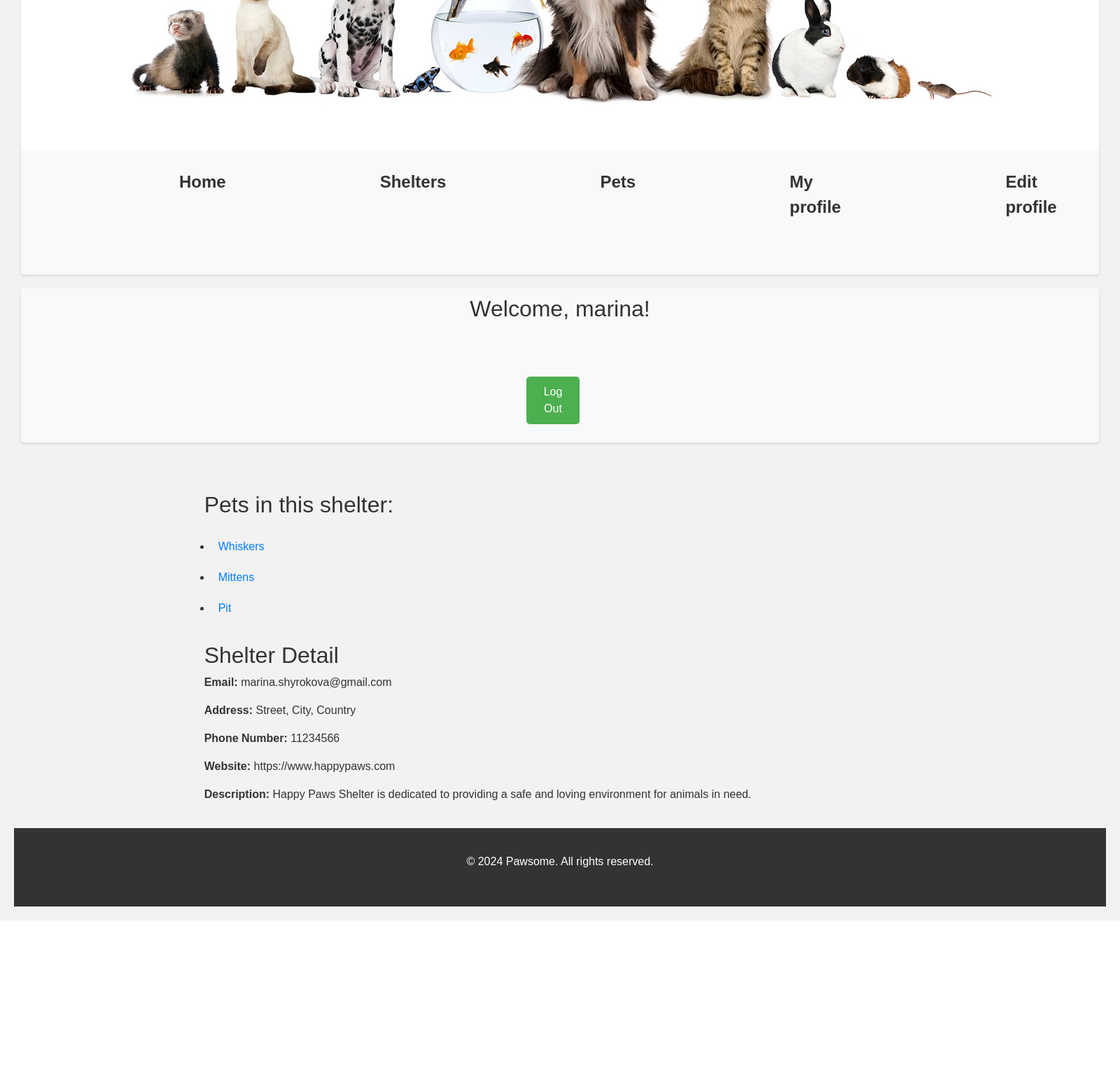
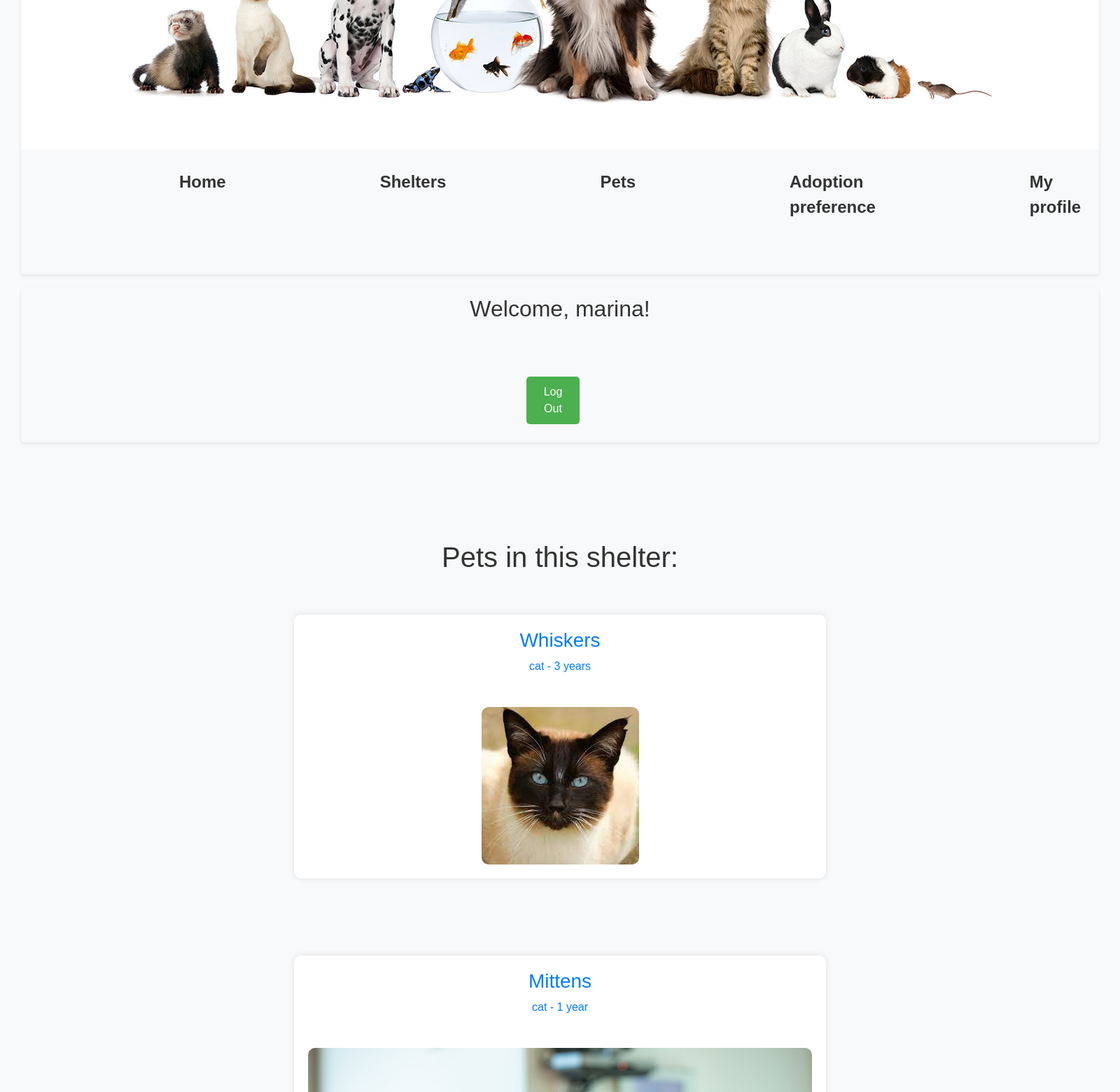
Before and after one commit to Final-Project-Group2/Pawsome, a Django app: page /shelter/1/ in a window 1600 px wide. Shown: the part 696-2256 px from the top of the page at 70% size. Before the commit the page ends 2011 px from the top, so only its background shows below. Run offline with Django 5.2, Linux system fonts and the light colour scheme; a user stored in the database is signed in; data comes from the database, SQL or seed files in the repository; some libraries are stand-ins or nearby versions.

Commit message:
Working version Adoption preference feature, optimized pet and user profiles

```diff
--- a/animal_shelter_project/animal_shelter_app/urls.py
+++ b/animal_shelter_project/animal_shelter_app/urls.py
@@ -12,7 +12,7 @@ urlpatterns =[
     path('add_pet/', AddPetView.as_view(), name='add_pet'), # added by mohsen
     path('adoption-form/<int:pet_id>/', AdoptionCreateView.as_view(), name='adoption_form'), # added by mohsen
     path('adoption-success/', AdoptionSuccessView.as_view(), name='adoption_success'),
-
+    path('pet/<int:pk>/update/', PetUpdateView.as_view(), name='edit_pet_profile'),
 ]
 
 urlpatterns += static(settings.MEDIA_URL, document_root=settings.MEDIA_ROOT) # added by mohsen
--- a/animal_shelter_project/openai_app/openai-test.py
+++ b/animal_shelter_project/openai_app/openai-test.py
@@ -1,4 +1,5 @@
 from openai import OpenAI
+
 client = OpenAI()
 
 completion = client.chat.completions.create(
@@ -8,5 +9,3 @@ completion = client.chat.completions.create(
     {"role": "user", "content": "Compose a poem that explains the concept of recursion in programming."}
   ]
 )
-
-print(completion.choices[0].message)
--- a/animal_shelter_project/openai_app/urls.py
+++ b/animal_shelter_project/openai_app/urls.py
@@ -4,5 +4,5 @@ from .views import *
 app_name = "openai_app"
 
 urlpatterns =[
-    path('adoption_preference/', adoption_preference_form_view, name='asoption_preference'),
+    path('adoption_preference/', AdoptionPreferenceFormView.as_view(), name='adoption_preference'),
 ]
--- a/animal_shelter_project/templates/base.html
+++ b/animal_shelter_project/templates/base.html
@@ -26,18 +26,21 @@
 
         <nav class="navbar navbar-expand-lg navbar-light bg-light">
             <ul class="navbar-nav">
-                <li class="nav-item"><a class="link-opacity-10-hover" href="{% url 'home' %}" class="scroll-link">Home</a></li>
+                <li class="nav-item"><a class="link-opacity-10-hover" href="{% url 'home' %}"
+                        class="scroll-link">Home</a></li>
                 <li class="nav-item"><a href="{% url 'user_managment_app:shelter_list' %}">Shelters</a></li>
                 <li class="nav-item"><a href="{% url 'animal_shelter_app:pet_list' %}" class="scroll-link">Pets</a></li>
+                <li class="nav-item"><a href="{% url 'openai_app:adoption_preference' %}" class="scroll-link">Adoption
+                        preference</a></li>
+
 
                 {% if user.is_authenticated %}
                 {% if user.is_shelter %}
                 <li><a href="{% url 'user_managment_app:shelter_profile' %}">My profile</a></li>
-                <li><a href="{% url 'user_managment_app:edit_shelter_profile' %}">Edit profile</a></li>
 
                 {% else %}
                 <li><a href="{% url 'user_managment_app:customuser_profile' %}">My profile</a></li>
-                <li><a href="{% url 'user_managment_app:edit_customuser_profile' %}">Edit profile</a></li>
+
 
                 {% endif %}
 
@@ -60,7 +63,7 @@
         </div>
     </header>
 
-    <main >
+    <main>
         <div class="row justify-content-center">
             <div class="col-md-8">
                 {% block content %}
--- a/animal_shelter_project/templates/customuser_profile.html
+++ b/animal_shelter_project/templates/customuser_profile.html
@@ -22,5 +22,6 @@
         <p><strong>Phone Number:</strong> {{ profile.phone_number }}</p>
         <p><strong>Address:</strong> {{ profile.street_address }}, {{ profile.city }}, {{ profile.country }}</p>
     </div>
+    <a href="{% url 'user_managment_app:edit_customuser_profile' %}">Edit profile</a>
 </section>
 {% endblock %}
--- a/animal_shelter_project/templates/shelter_detail.html
+++ b/animal_shelter_project/templates/shelter_detail.html
@@ -1,9 +1,6 @@
 {% extends "base.html" %}
 {% load static %}
 
-
-
-<html lang="en">
 
 <head>
     <meta charset="UTF-8">
@@ -13,14 +10,26 @@
 
 </head>
 
-<body>
+
 {% block content %}
-    <h2>Pets in this shelter:</h2>
-    <ul>
+<section class="details-section">
+    <div class="container">
+        <h1 id="pet-list-heading">Pets in this shelter:</h1>
+        <div class="row">
             {% for pet in pets %}
-        <li><a href="{% url 'animal_shelter_app:pet_detail' pet.pk %}">{{ pet.name }} </a></li>
+            <div class="col-md-12">
+                <div class="pet-card">
+                    <a href="{% url 'animal_shelter_app:pet_detail' pet.pk %}">
+                        <h3>{{ pet.name }}</h3>
+                        <p>{{ pet.species }} - {{ pet.age }}</p>
+                        <img src="{{ pet.photos.url }}" alt="{{ pet.name }} Image" class="pet-image">
+                    </a>
+                </div>
+            </div>
             {% endfor %}
-    </ul>
+        </div>
+    </div>
+</section>
 <h2>Shelter Detail</h2>
 {% if user.is_authenticated %}
 <p><strong>Email:</strong> {{ user.email }}</p>
@@ -35,8 +44,34 @@
 
 {% endif %}
 
+
+
+<style>
+    body {
+        background-color: #f8f9fa;
+        font-family: Arial, sans-serif;
+    }
+
+    .container {
+        margin-top: 50px;
+        text-align: center;
+    }
+
+    .pet-card {
+        background-color: #fff;
+        border-radius: 10px;
+        box-shadow: 0px 0px 10px rgba(0, 0, 0, 0.1);
+        padding: 20px;
+        margin-bottom: 60px;
+        margin-top: 50px;
+    }
+
+    .pet-image {
+        max-width: 100%;
+        height: auto;
+        border-radius: 10px;
+        margin-top: 30px;
+    }
+</style>
+
 {% endblock %}
-
-</body>
-
-</html>
--- a/animal_shelter_project/templates/shelter_profile.html
+++ b/animal_shelter_project/templates/shelter_profile.html
@@ -23,6 +23,7 @@
                 <p><strong>Website:</strong> {{ profile.website }}</p>
                 <p><strong>Description:</strong> {{ profile.description }}</p>
             </div>
+            <a href="{% url 'user_managment_app:edit_shelter_profile' %}">Edit profile</a>
         </div>
         <div class="col-md-6">
             <div class="text-right">
```
Also changed, not shown: animal_shelter_project/animal_shelter_app/views.py (+9 -1 lines), animal_shelter_project/openai_app/openai_utils.py (+5 -5 lines), animal_shelter_project/openai_app/views.py (+29 -19 lines), animal_shelter_project/templates/adoption_preference_result.html (+19 -0 lines), animal_shelter_project/templates/edit_pet_profile.html (added, +15 -0 lines), animal_shelter_project/templates/pet_detail.html (+7 -4 lines). Lines whose indentation alone changed are shown as unchanged.
